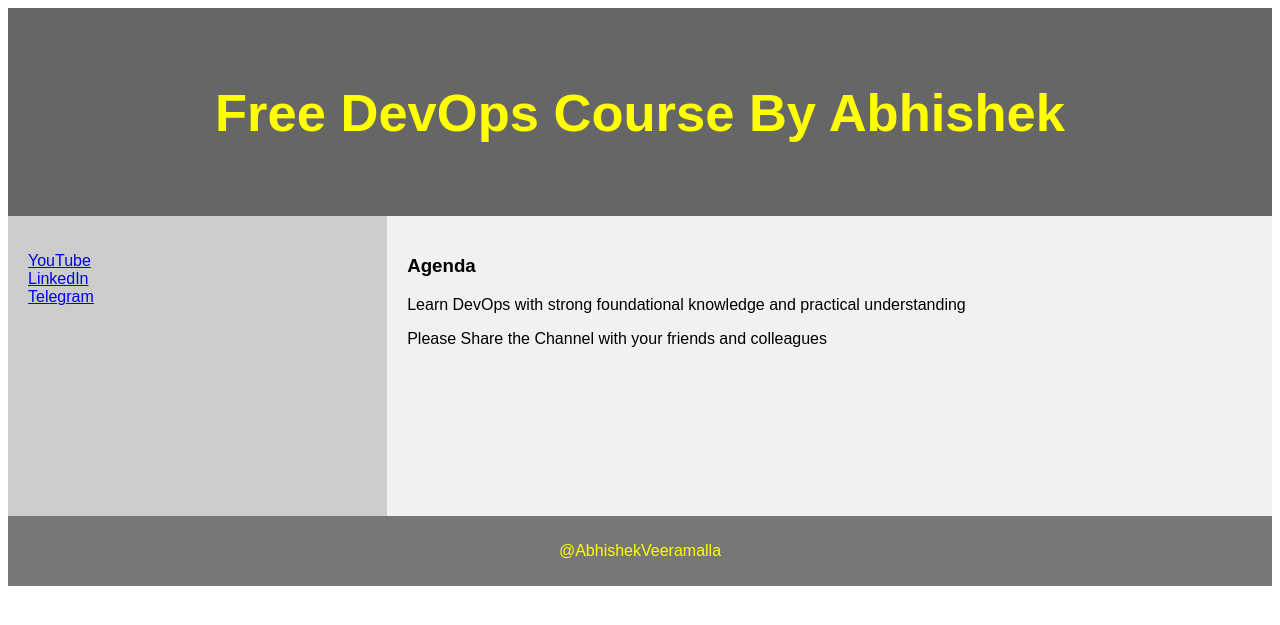
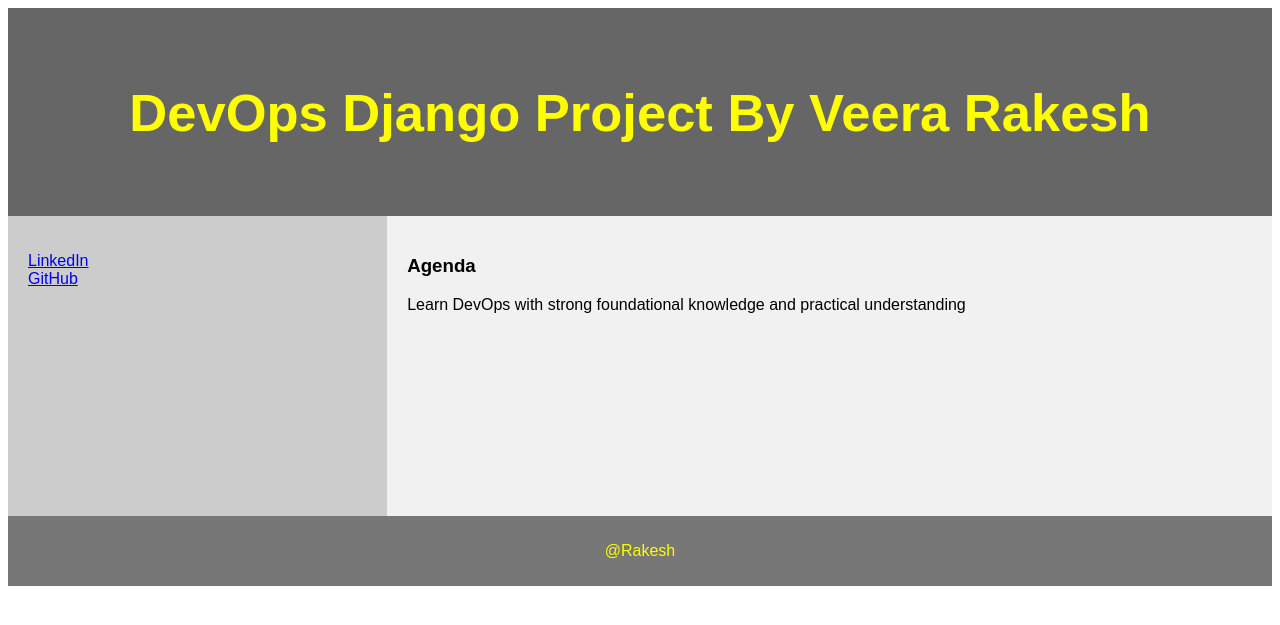
Before and after one commit to veerarakesh56/Docker, a Django app: page /demo/ in a window 1280 px wide. Shown: the top 625 px of the page. Run offline with Django 4.2, Linux system fonts and the light colour scheme.

Commit message:
Update demo_site.html

```diff
--- a/examples/python-web-app/devops/demo/templates/demo_site.html
+++ b/examples/python-web-app/devops/demo/templates/demo_site.html
@@ -73,27 +73,25 @@ footer {
 
 
 <header>
-  <h2>Free DevOps Course By Abhishek</h2>
+  <h2>DevOps Django Project By Veera Rakesh</h2>
 </header>
 
 <section>
   <nav>
     <ul>
-      <li><a href="www.youtube.com/@AbhishekVeeramalla">YouTube</a></li>
-      <li><a href="www.linkedin.com/in/abhishek-veeramalla-77b33996/">LinkedIn</a></li>
-      <li><a href="https://telegram.me/abhishekveeramalla">Telegram</a></li>
+      <li><a href="https://www.linkedin.com/in/veera-rakesh-6b39912b4/">LinkedIn</a></li>
+      <li><a href="https://github.com/veerarakesh56/">GitHub</a></li>
     </ul>
   </nav>
 
   <article>
     <h1>Agenda</h1>
     <p>Learn DevOps with strong foundational knowledge and practical understanding</p>
-    <p>Please Share the Channel with your friends and colleagues</p>
   </article>
 </section>
 
 <footer>
-  <p>@AbhishekVeeramalla</p>
+  <p>@Rakesh</p>
 </footer>
 
 </body>
```
